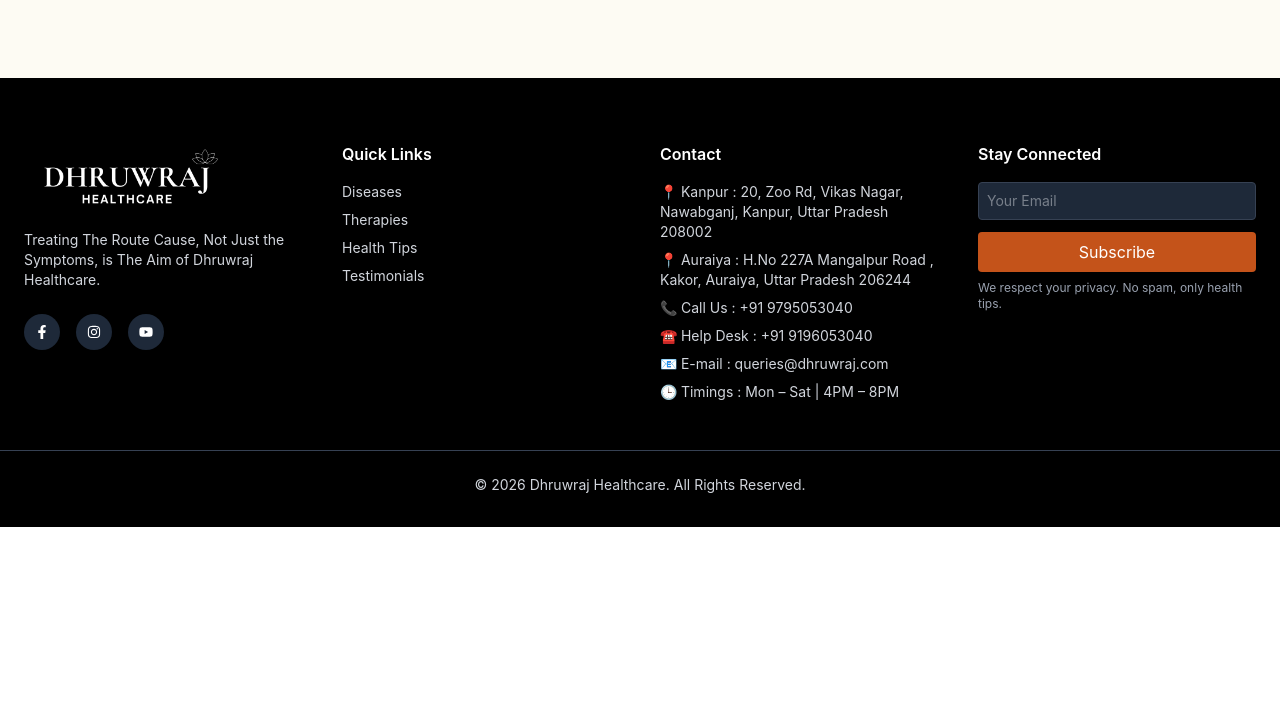
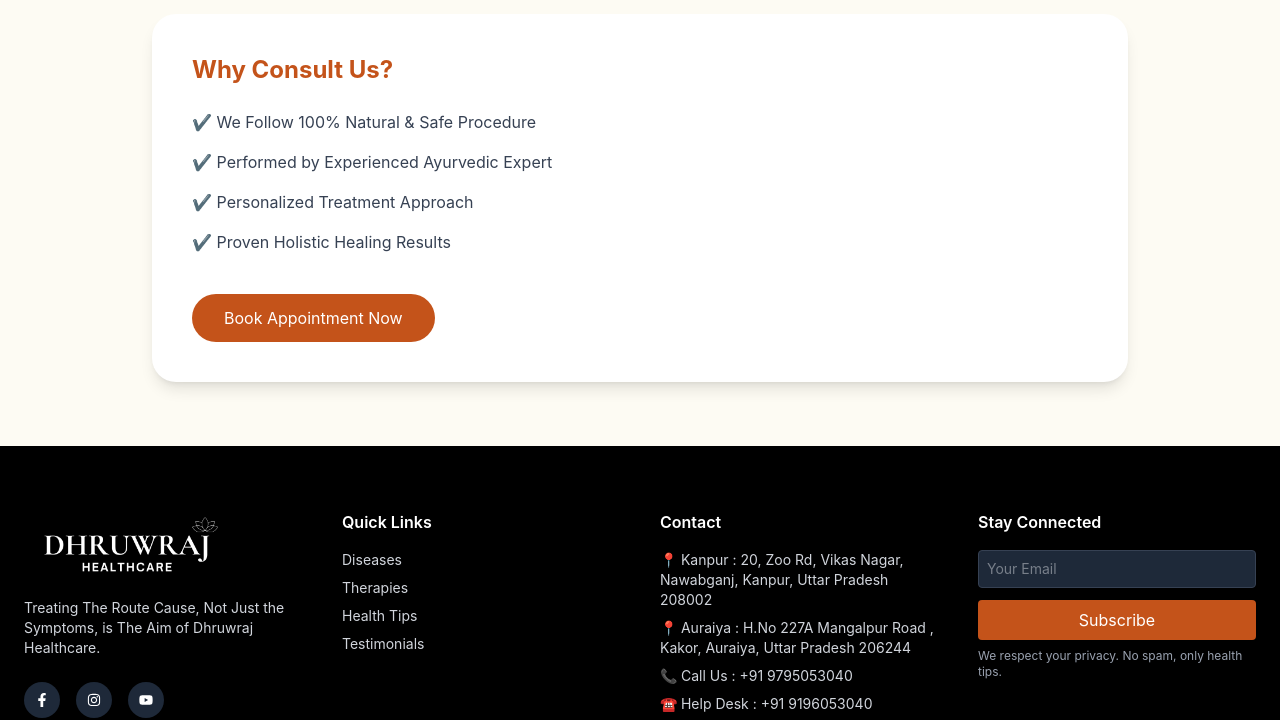
Before and after one commit to yashraj1054/dhruwrajhealthcare, a React (Vite) app: page /diseases/age-related/arthritis in a window 1280 px wide. Shown: the part 1094-1814 px from the top of the page. Before the commit the page ends 1621 px from the top, so only its background shows below. Built offline with nearby package versions, Linux system fonts and the light colour scheme; grey boxes are pictures that could not be loaded.

Commit message:
diseas update

```diff
--- a/src/pages/DiseaseDetails.jsx
+++ b/src/pages/DiseaseDetails.jsx
@@ -16,6 +16,19 @@ const DiseaseDetails = () => {
   if (!disease) {
     return <div className="p-20 text-center">Not Found</div>;
   }
+
+  const handleBooking = () => {
+    const message = `
+Hello, I would like to conusult for the following disease:
+
+Disease Name: ${disease.name}
+`;
+
+    const encoded = encodeURIComponent(message);
+    const number = "919795053040";
+
+    window.open(`https://wa.me/${number}?text=${encoded}`, "_blank");
+  };
 
   return (
     <section className="bg-[#FDFBF3] min-h-screen">
@@ -71,6 +84,27 @@ const DiseaseDetails = () => {
     ></iframe>
   </div>
 </div>
+<div className="bg-white rounded-3xl shadow-lg p-10">
+          <h2 className="text-2xl font-bold text-[#C4531A] mb-6">
+            Why Consult Us?
+          </h2>
+
+          <ul className="space-y-4 text-gray-700">
+            <li>✔ We Follow 100% Natural & Safe Procedure</li>
+            <li>✔ Performed by Experienced Ayurvedic Expert</li>
+            <li>✔ Personalized Treatment Approach</li>
+            <li>✔ Proven Holistic Healing Results</li>
+          </ul>
+
+          <div className="mt-10">
+            <button
+              onClick={handleBooking}
+              className="bg-[#C4531A] text-white px-8 py-3 rounded-full hover:opacity-90 transition"
+            >
+              Book Appointment Now
+            </button>
+          </div>
+        </div>
       </div>
     </section>
   );
```
